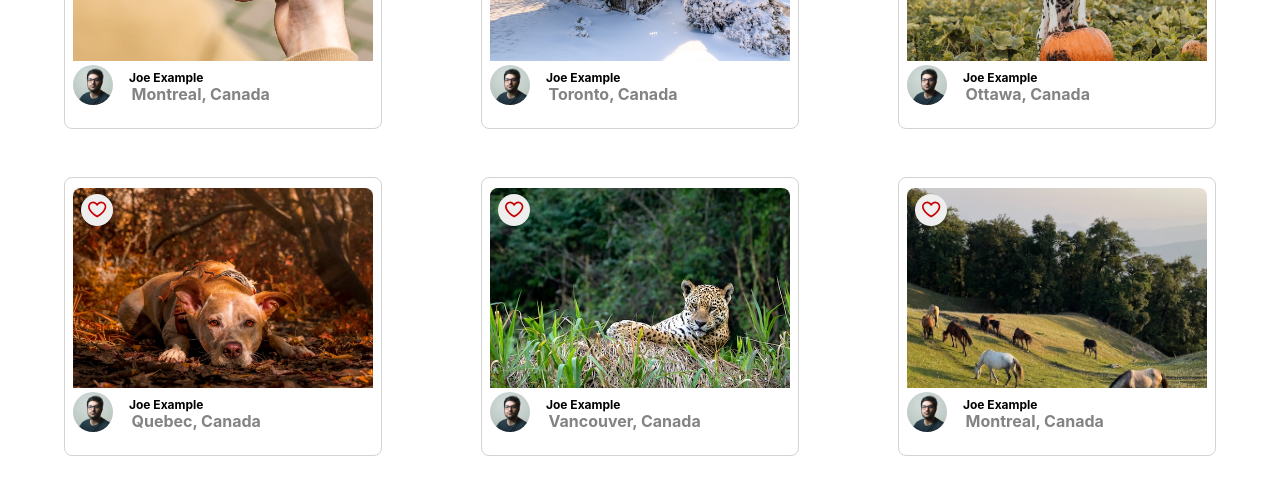
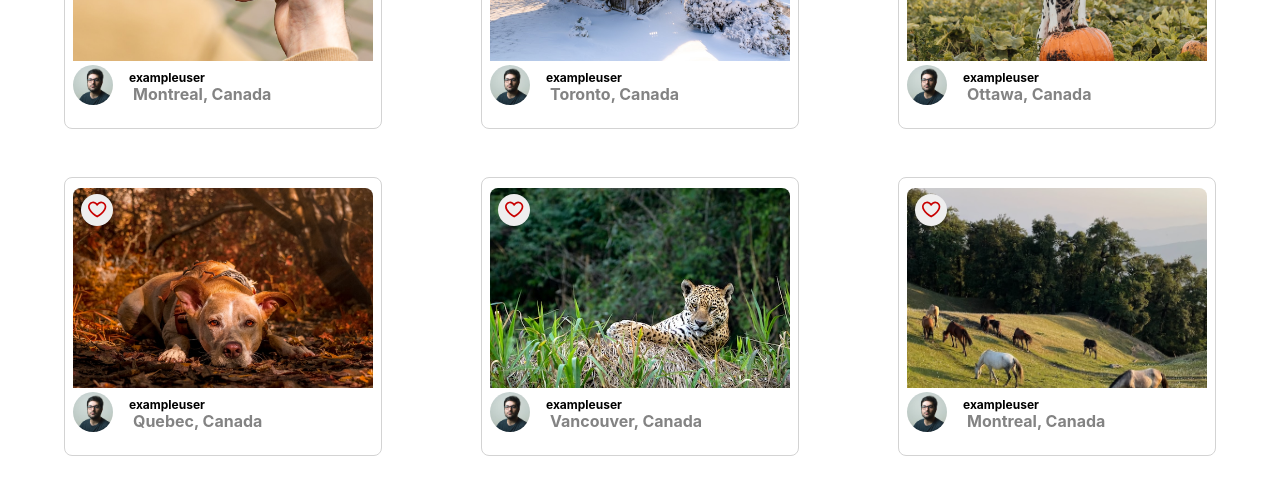
Before and after one commit to NofarZiv/photolabs-starter, a React (Create React App) app in the folder frontend/: page / in a window 1280 px wide. Shown: the part 286-771 px from the top of the page. Built offline with nearby package versions, Linux system fonts and the light colour scheme; the HTML template or start-up script is replaced by a standard one.

Commit message:
change name to username.

```diff
--- a/frontend/src/components/PhotoListItem.jsx
+++ b/frontend/src/components/PhotoListItem.jsx
@@ -22,7 +22,7 @@ const PhotoListItem = (props) => {
       <img onClick={handleClick} className="photo-list__image" src={urls.regular} />
       <div className="photo-list__user-details">
         <img className="photo-list__user-profile" src={user.profile} />
-        <p className="photo-list__user-info"> {user.name}
+        <p className="photo-list__user-info"> {user.username}
         </p>
         <p className="photo-list__user-location"> {location.city}, {location.country} </p>
       </div>
```
